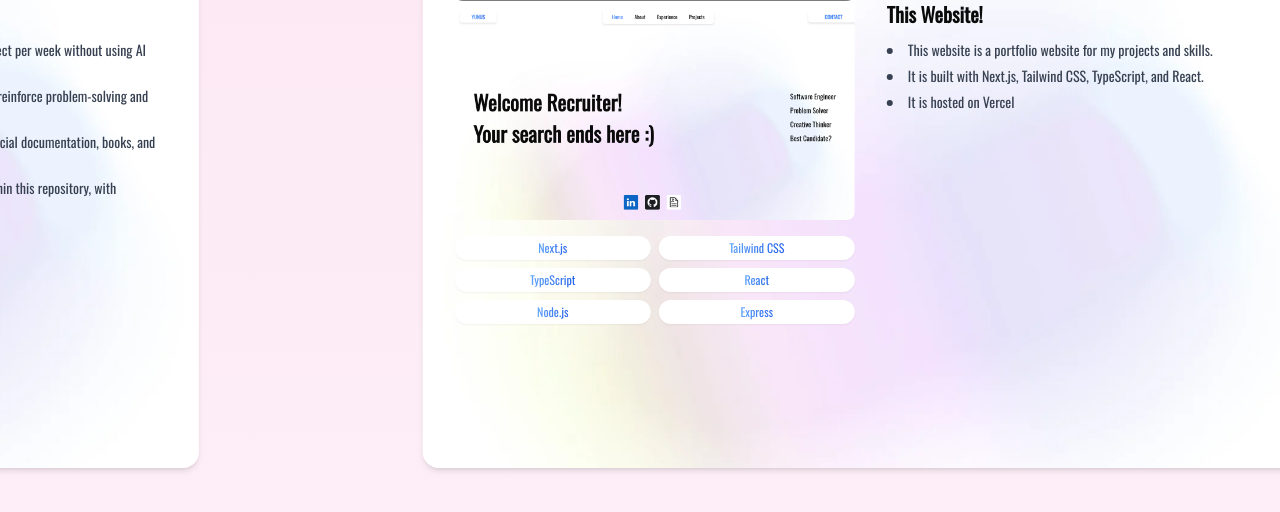
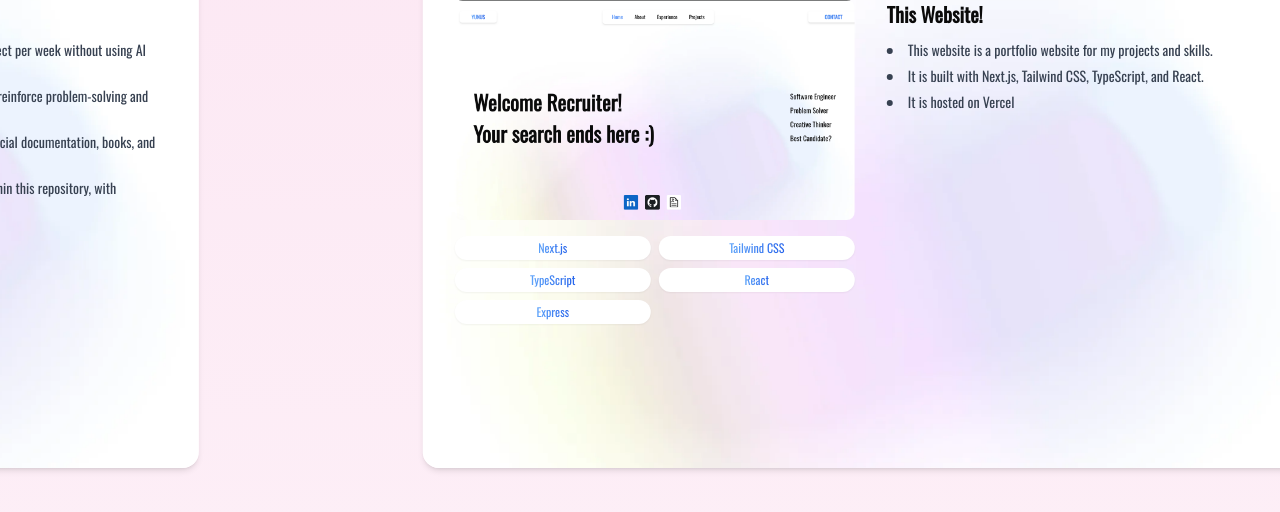
Before and after one commit to ykunus/MyPortfolio, a Next.js app: page / in a window 1280 px wide. Shown: the part 4900-5412 px from the top of the page. Built offline with nearby package versions, Linux system fonts and the light colour scheme.

Commit message:
adjsiuted skilsl for myportgiolo

```diff
--- a/src/app/pages/projects.tsx
+++ b/src/app/pages/projects.tsx
@@ -58,7 +58,7 @@ const projectCards = [
         title: 'This Website!',
         image: '/my-portfolio.png',
         description: ['This website is a portfolio website for my projects and skills.',  'It is built with Next.js, Tailwind CSS, TypeScript, and React.', 'It is hosted on Vercel'],
-        tools: ['Next.js', 'Tailwind CSS', 'TypeScript', 'React', 'Node.js', 'Express']
+        tools: ['Next.js', 'Tailwind CSS', 'TypeScript', 'React', 'Express']
     }
 ]
 
```
